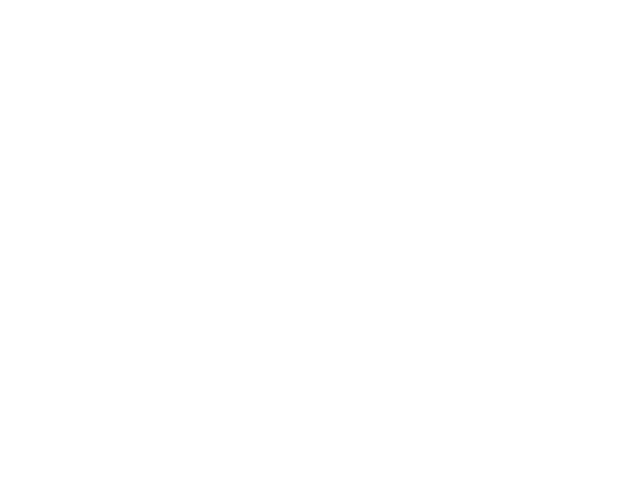
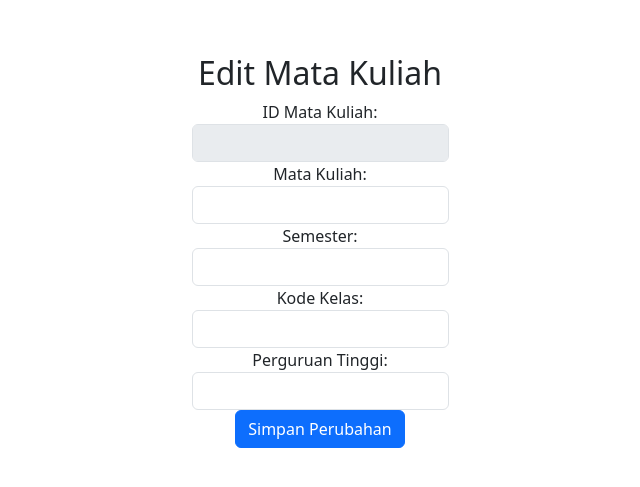
Before and after one commit to mfathulibad/s4, a React (Vite) app in the folder react-js/: page /matakuliah/edit/1 in a window 1280 px wide. Before the commit this address had no page. Shown: the part 149-636 px from the top of the page, without its empty margins (320-960 px from the left). Built offline with nearby package versions, Linux system fonts and the light colour scheme; no server answers.

Commit message:
update matakuliah v2

```diff
--- a/react-js/src/App.jsx
+++ b/react-js/src/App.jsx
@@ -10,6 +10,8 @@ import EditDosen from './pages/dosen/EditDosen';
 import AddMataKuliah from './pages/matakuliah/AddMataKuliah';
 import Penelitian from './pages/penelitian/Penelitian';
 import AddPenelitian from './components/penelitian/AddPenelitianComponent';
+import MataKuliah from './pages/matakuliah/MataKuliah';
+import EditMataKuliah from "./pages/matakuliah/EditMataKuliah";
 
 function App() {
   return (
@@ -19,7 +21,9 @@ function App() {
             <Route path="/dosen" element = {<Dosen/>} />
             <Route path="/dosen/insert" element = {<AddDosen/>} />
             <Route path="/dosen/edit/:id" element = {<EditDosen/>} />
+            <Route path='/matakuliah' element ={<MataKuliah/>}/>
             <Route path="/matakuliah/insert" element = {<AddMataKuliah/>} />
+            <Route path='/matakuliah/edit/:id' element ={<EditMataKuliah/>}/>
             <Route path='/penelitian' element ={<Penelitian/>}/>
             <Route path='/penelitian/insert' element ={<AddPenelitian/>}/>
           </Routes>
--- /dev/null
+++ b/react-js/src/components/matakuliah/DaftarMataKuliah.jsx
@@ -0,0 +1,57 @@
+import { useEffect, useState } from 'react'
+import axios from 'axios'
+import { Link } from 'react-router-dom';
+
+export default function DaftarMataKuliah() {
+
+    const [matakuliah, setMataKuliah] = useState([]);
+
+    useEffect(()=>{
+        loadMataKuliah();
+    },[]);
+
+    const loadMataKuliah=async()=>{
+        const result = await axios.get("http://localhost:8082/mata_kuliah");
+        setMataKuliah(result.data);
+    };
+
+  return (
+    <div className='container'>
+        <div className='py-4'>
+            <h2>Daftar Mata Kuliah</h2>
+            <table className="table border shadow">
+                <thead>
+                    <tr>
+                    <th scope="col">Id Mata Kuliah</th>
+                    <th scope="col"> Mata Kuliah</th>
+                    <th scope="col">Semester</th>
+                    <th scope="col">Kode Kelas</th>
+                    <th scope="col">Perguruan Tinggi</th>
+                    </tr>
+                </thead>
+                <tbody>
+
+                    {
+                        matakuliah.map((pl)=>(
+                            <tr key={pl.id_mata_kuliah}>
+                                <td>{pl.id_mata_kuliah}</td>
+                                <td>{pl.nama_mata_kuliah}</td>
+                                <td>{pl.semester}</td>
+                                <td>{pl.kode_kelas}</td>
+                                <td>{pl.perguruan_tinggi}</td>
+                                <td>
+                                    <Link className='btn btn-outline-primary mx-2'
+                                        to={`/editpenelitian/${matakuliah.id_mata_kuliah}`}
+                                    >Edit</Link>
+                                    <button className='btn btn-danger mx-2'>Delete</button>
+                                </td>
+                            </tr>
+                        ))
+                    }
+
+                </tbody>
+            </table>
+        </div>
+    </div>
+  )
+}
--- /dev/null
+++ b/react-js/src/components/matakuliah/EditMataKuliahComponent.jsx
@@ -0,0 +1,114 @@
+import React, { useEffect, useState } from 'react';
+import axios from 'axios';
+import 'bootstrap/dist/css/bootstrap.min.css'; // Import Bootstrap CSS
+
+function EditMataKuliahComponent({ id }) {
+  const [matakuliah, setMataKuliah] = useState({});
+  const [loading, setLoading] = useState(true);
+  const [formData, setFormData] = useState({
+    id_mata_kuliah: '',
+    nama_mata_kuliah: '',
+    email: '',
+    semester: '',
+    kode_kelas: '',
+    perguruan_tinggi: '',
+  });
+
+  useEffect(() => {
+    async function fetchData() {
+      try {
+        const response = await axios.get(`http://localhost:8082/matakuliah/${id}`);
+        setMataKuliah(response.data);
+        setFormData(response.data);
+        setLoading(false);
+      } catch (error) {
+        console.error('Error fetching data:', error);
+        setLoading(false);
+      }
+    }
+
+    fetchData();
+  }, [id]);
+
+  // Handle perubahan input dalam formulir
+  const handleInputChange = (e) => {
+    const { name, value } = e.target;
+    setFormData({ ...formData, [name]: value });
+  };
+
+  // Handle pengiriman formulir
+  const handleSubmit = async (e) => {
+    e.preventDefault();
+    try {
+        const response = await axios.post(`http://localhost:8082/matakuliah/update`, formData);
+        console.log(response.data);
+        alert('Data Mata Kuliah berhasil diperbarui');
+      } catch (error) {
+        console.error('Error updating data:', error);
+      }
+  };
+
+  return (
+    <div className="container">
+        <div>
+          <h2>Edit Mata Kuliah</h2>
+          <form onSubmit={handleSubmit}>
+          <div className="form-group">
+              <label>ID Mata Kuliah:</label>
+              <input
+                type="text"
+                className="form-control"
+                name="id_mata_kuliah"
+                value={formData.id_mata_kuliah}
+                onChange={handleInputChange}
+                disabled
+              />
+            </div>
+            <div className="form-group">
+              <label>Mata Kuliah:</label>
+              <input
+                type="text"
+                className="form-control"
+                name="nama_mata_kuliah"
+                value={formData.nama_mata_kuliah}
+                onChange={handleInputChange}
+              />
+            </div>
+            <div className="form-group">
+              <label>Semester:</label>
+              <input
+                type="text"
+                className="form-control"
+                name="semester"
+                value={formData.semester}
+                onChange={handleInputChange}
+              />
+            </div>
+            <div className="form-group">
+              <label>Kode Kelas:</label>
+              <input
+                type="text"
+                className="form-control"
+                name="kode_kelas"
+                value={formData.kode_kelas}
+                onChange={handleInputChange}
+              />
+            </div>
+            <div className="form-group">
+              <label>Perguruan Tinggi:</label>
+              <input
+                type="text"
+                className="form-control"
+                name="perguruan_tinggi"
+                value={formData.perguruan_tinggi}
+                onChange={handleInputChange}
+              />
+            </div>
+            <button type="submit" className="btn btn-primary">Simpan Perubahan</button>
+          </form>
+        </div>
+    </div>
+  );
+}
+
+export default EditMataKuliahComponent
--- /dev/null
+++ b/react-js/src/pages/matakuliah/EditMataKuliah.jsx
@@ -0,0 +1,9 @@
+import EditMataKuliahComponent from "../../components/matakuliah/EditMataKuliahComponent"; // Import the correct component
+import { useParams } from 'react-router-dom';
+
+function EditMataKuliah() {
+  const { id } = useParams();
+  return <EditMataKuliahComponent id={id} />; // Render the correct component
+}
+
+export default EditMataKuliah;
--- /dev/null
+++ b/react-js/src/pages/matakuliah/MataKuliah.jsx
@@ -0,0 +1,9 @@
+import DaftarMataKuliah from "../../components/matakuliah/DaftarMataKuliah";
+
+function MataKuliah(){
+
+    return <DaftarMataKuliah/>
+
+}
+
+export default MataKuliah;
```
Also changed, not shown: 1 other file (tests, documents, lock files or other folders).
